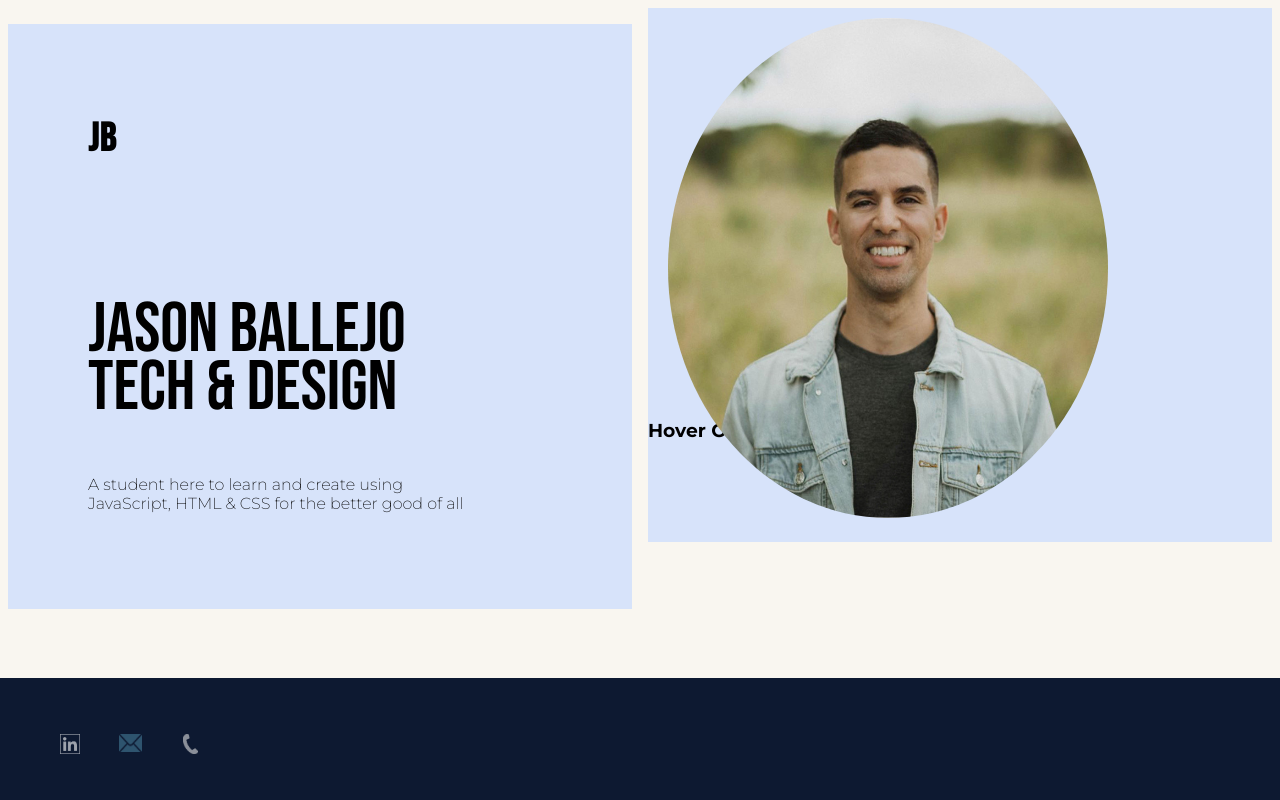
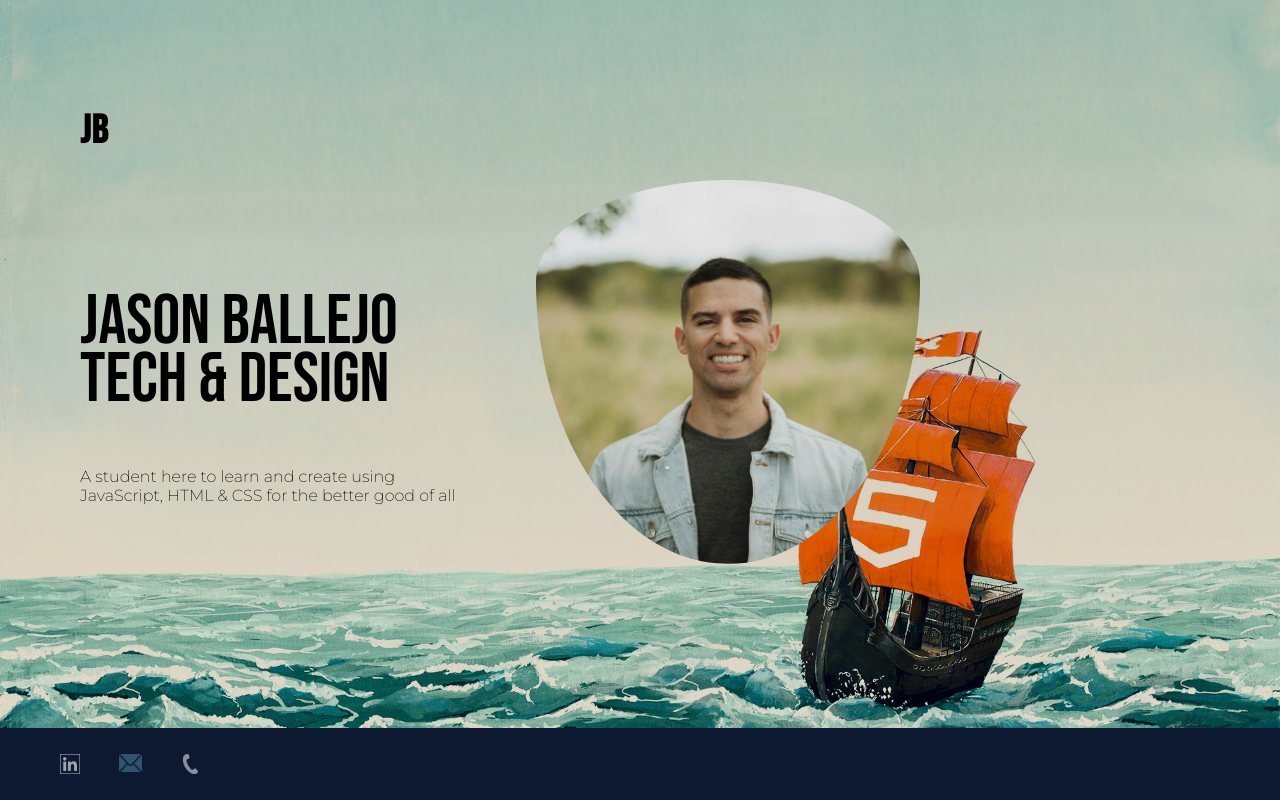
Before and after one commit to jasonballejo/first-personal-website, a plain HTML site: page index.html in a window 1280 px wide. Drawn offline with Linux system fonts and the light colour scheme.

Commit message:
final touches

```diff
--- a/index.html
+++ b/index.html
@@ -9,6 +9,7 @@
   </head>
 
   <body>
+    <div class="background-image">
     <div class="opener">
         <h1>JB</h1>
         <h2>jason ballejo<br>tech & design</h2>
@@ -17,11 +18,7 @@
     </div>
 
     <div class="right_side">
-        <p>
-            <h3>Hover over to see what I do</h3>
-            <img id="profile" src="./Test.jpeg" alt="Pic of Me"/>
-        </p>
-
+        <img id="profile" src="./Test.jpeg" alt="Pic of Me"/>
         <script src="script.js"></script>
     </div>
 
@@ -40,6 +37,7 @@
                 </li>
             </ul>
         </div>
+    </div>
     </footer>
     </div>
   </body>
--- a/style.css
+++ b/style.css
@@ -1,12 +1,21 @@
 body {
     background: #F9F6F0;
-    column-count: 2;
+    margin: 0;
+    padding: 0;
   }
+
+.background-image {
+    background: linear-gradient(rgba(0,0,0,0.2), rgba(0,0,0,0.1)), url(/waves.jpg);;
+    background-size: cover;
+    background-repeat: no-repeat;
+    height: 100vh;
+}
 
 .opener {
     padding: 5rem;
     padding-top: 80px;
     float: left;
+    display: block;
 }
 
 .opener h1 {
@@ -30,28 +39,14 @@ body {
     font-family: 'Montserrat', sans-serif;
     font-weight: 500;
     font-size: 16px;
-}
-
-.right_side {
-    background-color: #D7E3FA;
     margin-right: auto;
 }
 
 .right_side img {
-    border-radius: 90% / 90%;
-    margin: 10px 20px 20px;
-    width: 440px;
-    height: 500px;
-    position: relative;
-}
-
-.right_side h3 {
-    text-align: center;
-    height: 50px;
-    position: absolute;
-    top: 50%;
-    font-family: 'Montserrat', sans-serif;
-    text-transform: capitalize;
+    border-radius: 100%;
+    width: 30%;
+    justify-content: center;
+    padding-top: 180px;
 }
 
 .footer {
@@ -59,7 +54,7 @@ body {
     height: auto;
     width: 100vw;
     font-family: Arial, Helvetica, sans-serif;
-    padding-top: 40px;
+    padding-top: 10px;
     color: white;
     position: absolute;
     right: 0;
@@ -68,6 +63,7 @@ body {
     display: flex;
     justify-content: left;
     flex-direction: column;
+    margin-top: auto;
 }
 
 .footer li {
@@ -77,7 +73,7 @@ body {
     width: 10%;
     text-align: center;
     width: 60px;
-    height: 50px;
+    height: 30px;
 }
 
 .footer img {
```
Also changed, not shown: script.js (+0 -7 lines), waves.jpg (added), 1 other file.
